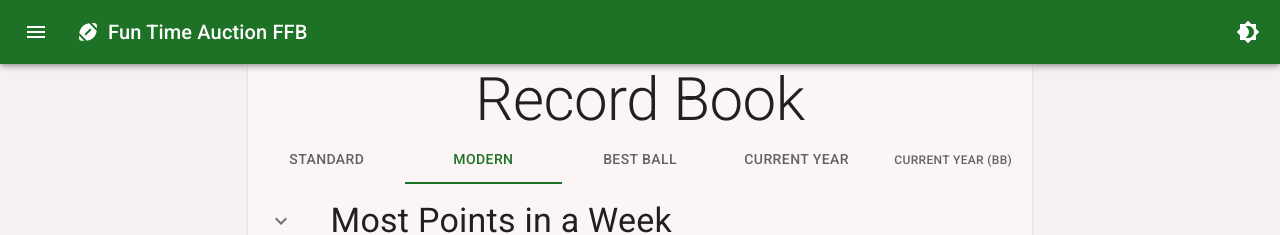
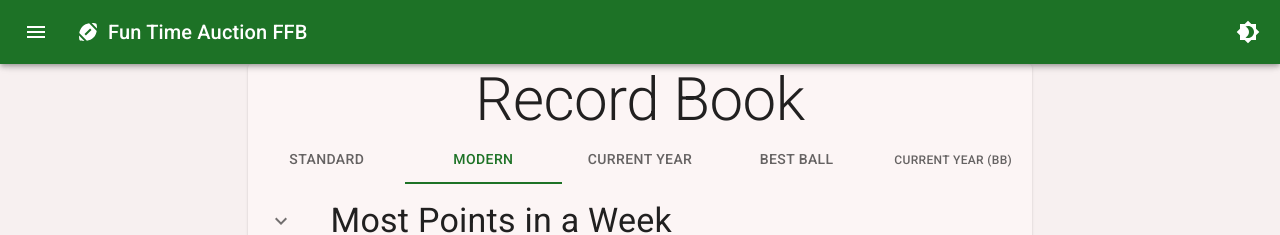
Before and after one commit to MFazio23/ESPN-FFB-Web, a React (Create React App) app: page /record-book in a window 1280 px wide. Shown: the top 235 px of the page. Built offline with nearby package versions, Linux system fonts and the light colour scheme.

Commit message:
Switch best ball and current year tabs in record book

```diff
--- a/src/record-book/RecordBook.tsx
+++ b/src/record-book/RecordBook.tsx
@@ -50,8 +50,8 @@ export default function RecordBook() {
             >
                 <Tab label="Standard" value="standard"/>
                 <Tab label="Modern" value="modern"/>
+                <Tab label="Current Year" value="currentYear"/>
                 <Tab label="Best Ball" value="bestBall"/>
-                <Tab label="Current Year" value="currentYear"/>
                 <Tab label="Current Year (BB)" value="currentYearBestBall" wrapped={true}/>
             </Tabs>
             <Table aria-label="record-book">
```
